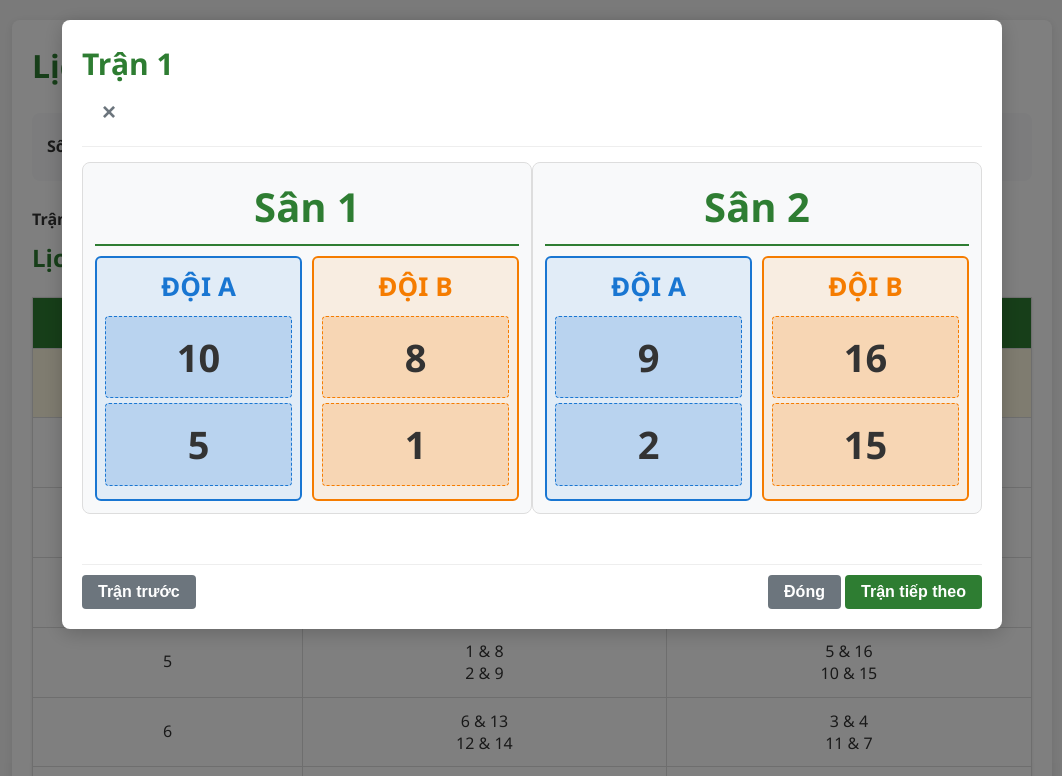
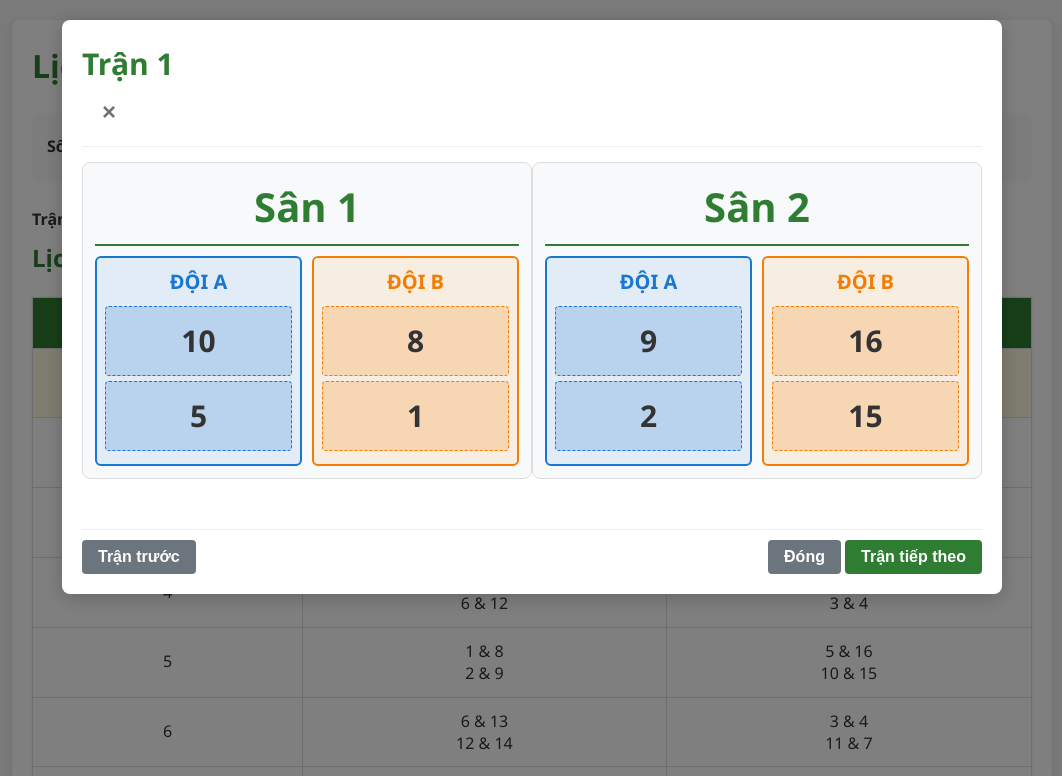
Before and after one commit to hnk4btl/schedule, a plain HTML site: page index.html in a window 1280 px wide. Both pictures are taken after a click on the button "Tạo lịch đấu". Shown: the top 776 px of the page, without its empty margins (108-1170 px from the left). Drawn offline with Linux system fonts and the light colour scheme.

Commit message:
Update styles.css

```diff
--- a/styles.css
+++ b/styles.css
@@ -216,7 +216,7 @@ button.secondary:hover {
   font-weight: 700;
   text-align: center;
   margin-bottom: 8px;
-  font-size: 26px;
+  font-size: 20px;
 }
 
 .team-a .team-label {
@@ -233,7 +233,7 @@ button.secondary:hover {
   border-radius: 4px;
   text-align: center;
   font-weight: 600;
-  font-size: 38px;
+  font-size: 30px;
   cursor: grab;
   user-select: none;
 }
```
